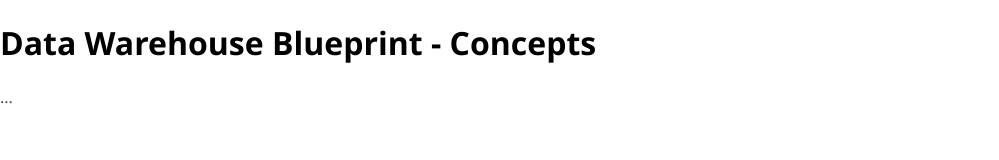
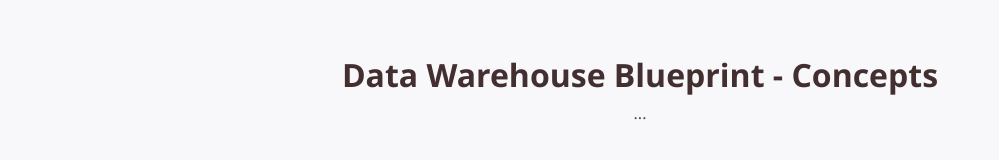
Before and after one commit to data-warehouse-blueprint/Concepts, a plain HTML site: page docs/index.html in a window 1280 px wide. Shown: the whole page, without its empty margins (0-999 px from the left). Drawn offline with Linux system fonts and the light colour scheme.

Commit message:
Adding styles

```diff
--- a/docs/index.html
+++ b/docs/index.html
@@ -6,6 +6,7 @@
     <meta name="viewport" content="width=device-width, initial-scale=1.0">
     <title>Data Warehouse Concepts</title>
     <link rel="stylesheet" href="template/scribbler-global.css">
+    <link rel="stylesheet" href="template/scribbler-landing.css">
 </head>
 <body>
     <nav></nav>
```
